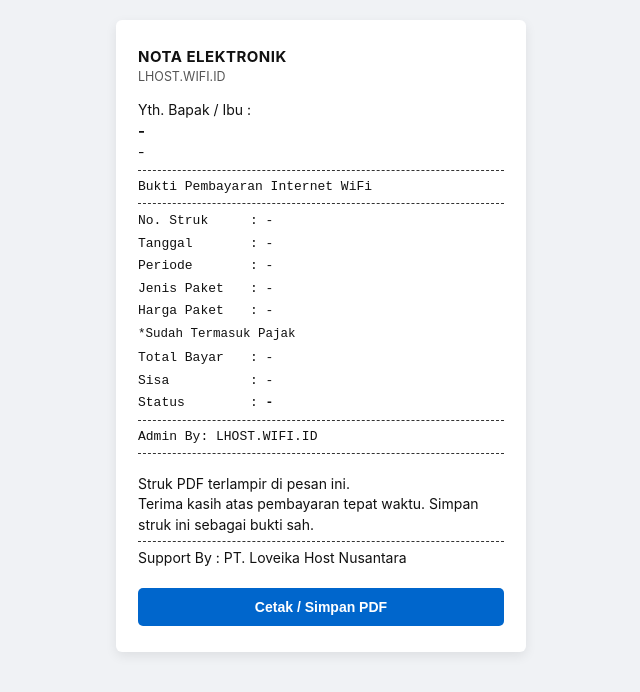
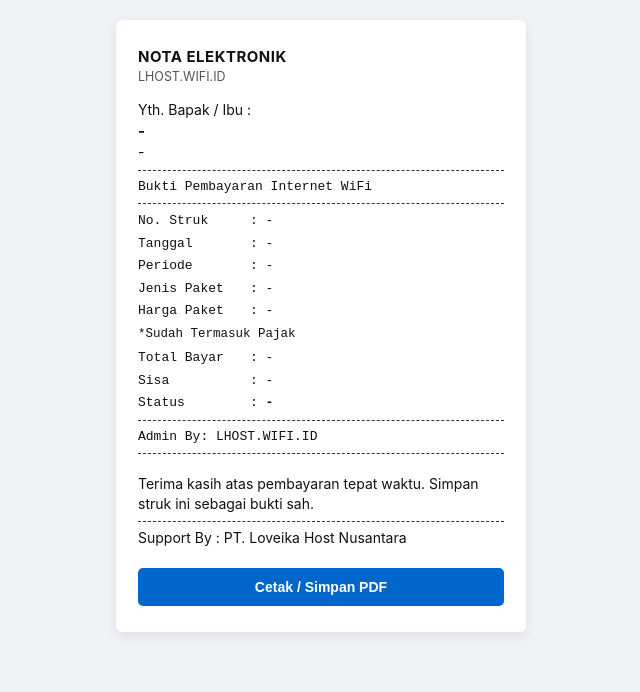
Before and after one commit to kangm2d/billing-lhost-id, a plain HTML site: page nota.html in a window 1280 px wide. Shown: the whole page, without its empty margins (319-959 px from the left). Drawn offline with Linux system fonts and the light colour scheme.

Commit message:
Update nota.html

```diff
--- a/nota.html
+++ b/nota.html
@@ -105,7 +105,6 @@
     </div>
 
     <div class="spacer"></div>
-    <div>Struk PDF terlampir di pesan ini.</div>
     <div id="footer">Terima kasih atas pembayaran tepat waktu. Simpan struk ini sebagai bukti sah.</div>
     <div class="dashed"></div>
     <div>Support By : PT. Loveika Host Nusantara</div>
```
